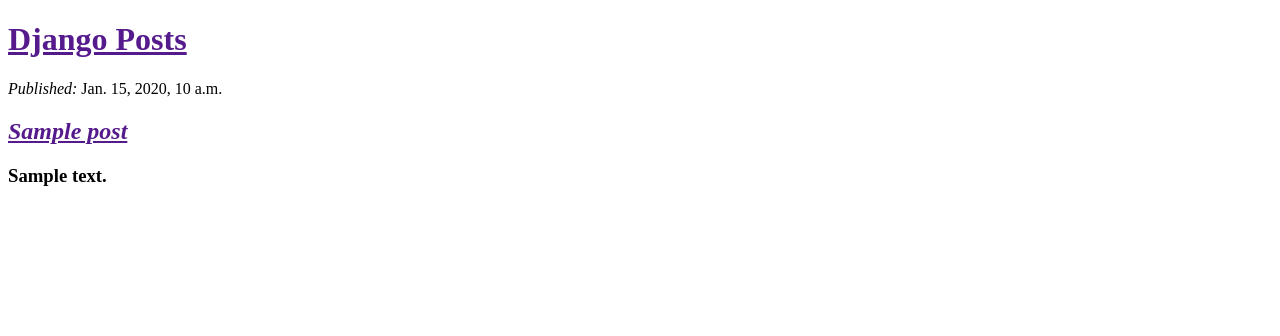
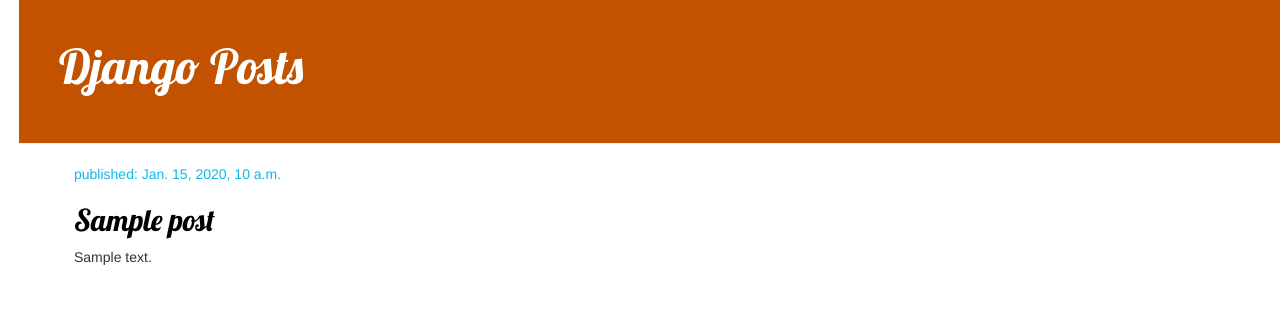
Before and after one commit to AlaaRED/my-first-blog, a Django app: page / in a window 1280 px wide. Shown: the top 336 px of the page. Run offline with Django 3.2, Linux system fonts and the light colour scheme; tables that the repository leaves empty hold one stand-in row (values such as "Sample post"); some libraries are stand-ins or nearby versions.

Commit message:
Modified templates to display posts from database.

```diff
--- a/blog/models.py
+++ b/blog/models.py
@@ -8,7 +8,7 @@
     title = models.CharField(max_length=200)
     text = models.TextField()
     create_date = models.DateTimeField(default=timezone.now)
-    published_date = models.DateTimeField(default=timezone.now(), blank=True, null=True)
+    published_date = models.DateTimeField(default=timezone.now, blank=True, null=True)
 
     def publish(self):
         self.published_date = timezone.now()
--- /dev/null
+++ b/blog/static/css/blog.css
@@ -0,0 +1,54 @@
+h1 a, h2 a {
+    color: #1f58f2;
+    font-family: 'Lobster', cursive;
+}
+
+body {
+    padding-left: 19px;
+}
+
+.page-header {
+    background-color: #C25100;
+    margin-top: 0;
+    padding:20px 20px 20px 40px;
+}
+.page-header h1, .page-header h1 a, .page-header h1 a:visited, .page-header h1 a:active {
+    color: #ffffff;
+    font-size: 36pt;
+    text-decoration: none;
+}
+
+.content {
+    margin-left: 40px;
+}
+
+h1, h2, h3, h4 {
+    font-family: 'Lobster', cursive;
+}
+
+.date {
+    color: #0cb9ed;
+}
+
+.save {
+    float: right;
+}
+
+.post-form textarea, .post-form input {
+    width: 100%
+}
+
+.top-menu, .top-menu:hover, .top-menu:visited {
+    color: #ffffff;
+    float: right;
+    font-size: 26pt;
+    margin-right: 20px;
+}
+
+.post {
+    margin-bottom: 70px;
+}
+
+.post h2 a, .post h2 a:visited {
+    color: #000000;
+}
--- a/blog/templates/blog/post_list.html
+++ b/blog/templates/blog/post_list.html
@@ -1,19 +1,32 @@
 <!DOCTYPE html>
+{% load static %}
 <html lang="en">
 <head>
+    <title>Posts</title>
+    <link rel="stylesheet" href="//maxcdn.bootstrapcdn.com/bootstrap/3.2.0/css/bootstrap.min.css">
+    <link rel="stylesheet" href="//maxcdn.bootstrapcdn.com/bootstrap/3.2.0/css/bootstrap-theme.min.css">
+    <link rel="stylesheet" href="{% static 'css/blog.css' %}">
+    <link href="https://fonts.googleapis.com/css2?family=Lobster&display=swap" rel="stylesheet">
     <meta charset="UTF-8">
-    <title>Posts</title>
 </head>
 <body>
-<div>
-    <h1><a href="">Django Posts</a></h1>
+<div class="page-header">
+    <h1><a href="">Django Posts</a></h1><br>
 </div>
-{% for post in posts %}
-    <div>
-        <p><em>Published: </em>{{ post.published_date }}</p>
-        <h2><em><a href="">{{ post.title }}</a></em></h2>
-        <h3><b>{{post.text|linebreaksbr }}</b></h3>
+<div class="content container">
+    <div class="row">
+        <div class="col-md-8">
+            {% for post in posts %}
+                <div class="post">
+                    <div class="date">
+                        <P>published: {{ post.published_date }}</P>
+                    </div>
+                    <h2><a href="">{{ post.title }}</a></h2>
+                    <p>{{ post.text|linebreaksbr }}</p>
+                </div>
+            {% endfor %}
+        </div>
     </div>
-{% endfor %}
+</div>
 </body>
 </html>
```
